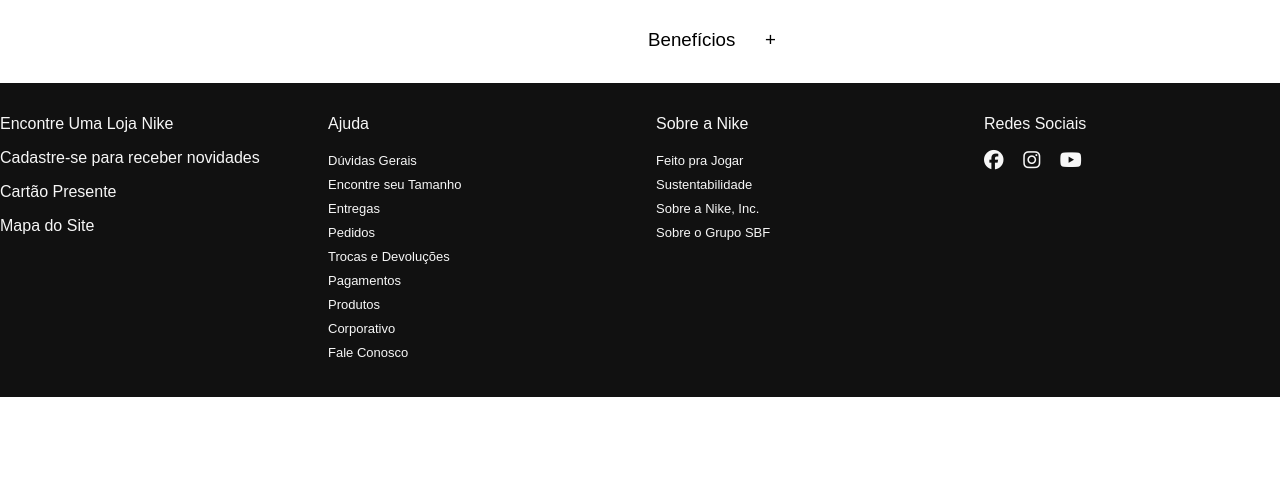
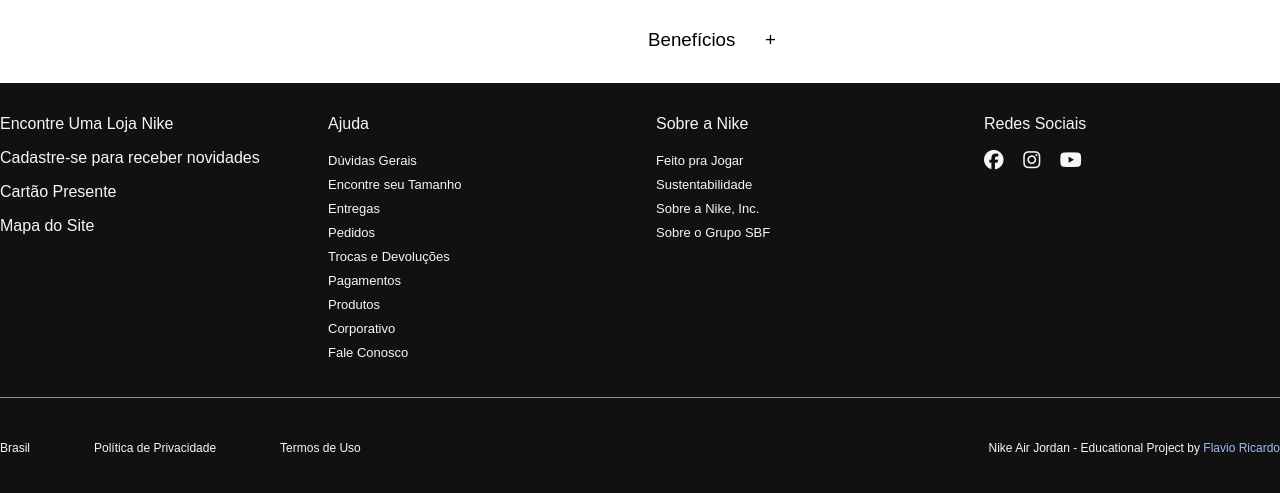
Before and after one commit to fhricardo/nike-air-jordan, a plain HTML site: page index.html in a window 1280 px wide. Shown: the part 1011-1504 px from the top of the page. Before the commit the page ends 1408 px from the top, so only its background shows below. Drawn offline with Linux system fonts and the light colour scheme.

Commit message:
Includes Footer Credits

```diff
--- a/css/style.css
+++ b/css/style.css
@@ -456,6 +456,10 @@ footer {
     line-height: 24px;
 }
 
+.footer-contents ul li:hover {
+    cursor: pointer;
+}
+
 .footer-contents h4 {
     font-size: 16px;
     margin-bottom: 16px;
@@ -464,3 +468,34 @@ footer {
 .footer-contents i {
     margin-right: 16px;
 }
+
+.credits {
+    width: 1280px;
+    height: 100px;
+    margin: 0 auto;
+    font-size: 12px;
+    display: flex;
+    justify-content: space-between;
+    align-items: center;
+    border-top: 1px solid var(--light-gray);
+}
+
+.credits ul {
+    width: fit-content;
+    display: flex;
+    gap: 64px;
+}
+
+.credits ul li {
+    list-style-type: none;
+}
+
+.credits ul li a:link,
+.credits ul li a:visited {
+    color: var(--blue);
+    text-decoration: none;
+}
+
+.credits ul li a:hover {
+    color: var(--white);
+}
--- a/index.html
+++ b/index.html
@@ -245,6 +245,18 @@
                 </li>
             </ul>
         </div>
+        <div class="credits">
+            <ul>
+                <li>Brasil</li>
+                <li>Política de Privacidade</li>
+                <li>Termos de Uso</li>
+            </ul>
+            <ul>
+                <li>Nike Air Jordan - Educational Project by <a href="https://flavioricardo.com.br"
+                        target="_blank">Flavio Ricardo</a>
+                </li>
+            </ul>
+        </div>
     </footer>
 
 </body>
```
